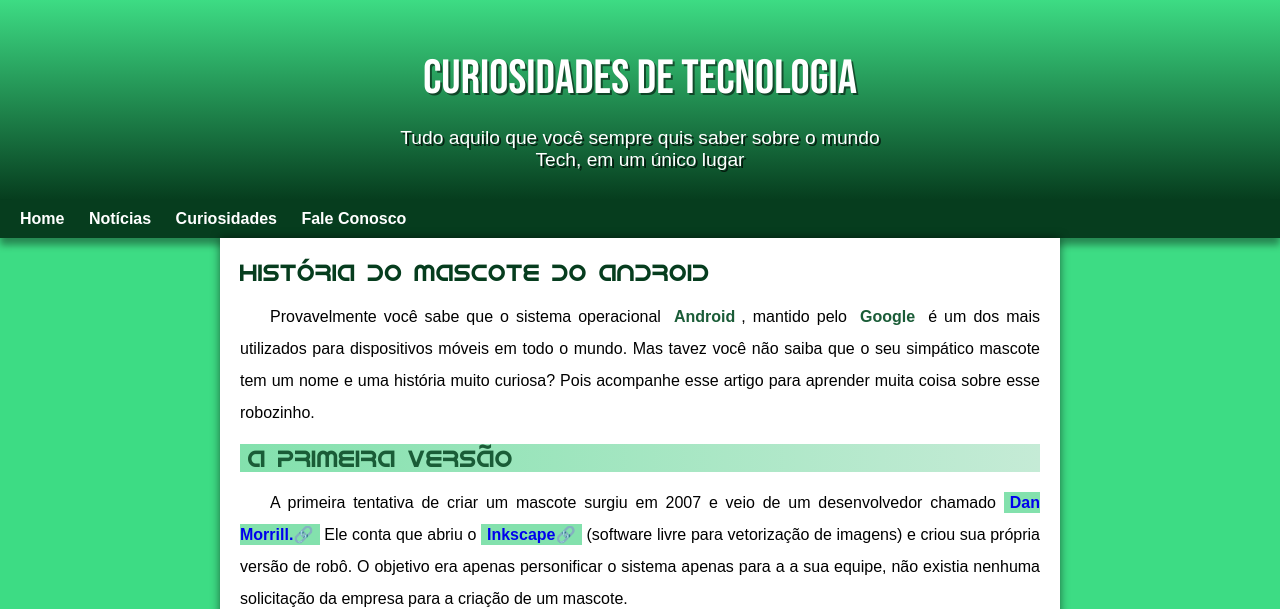
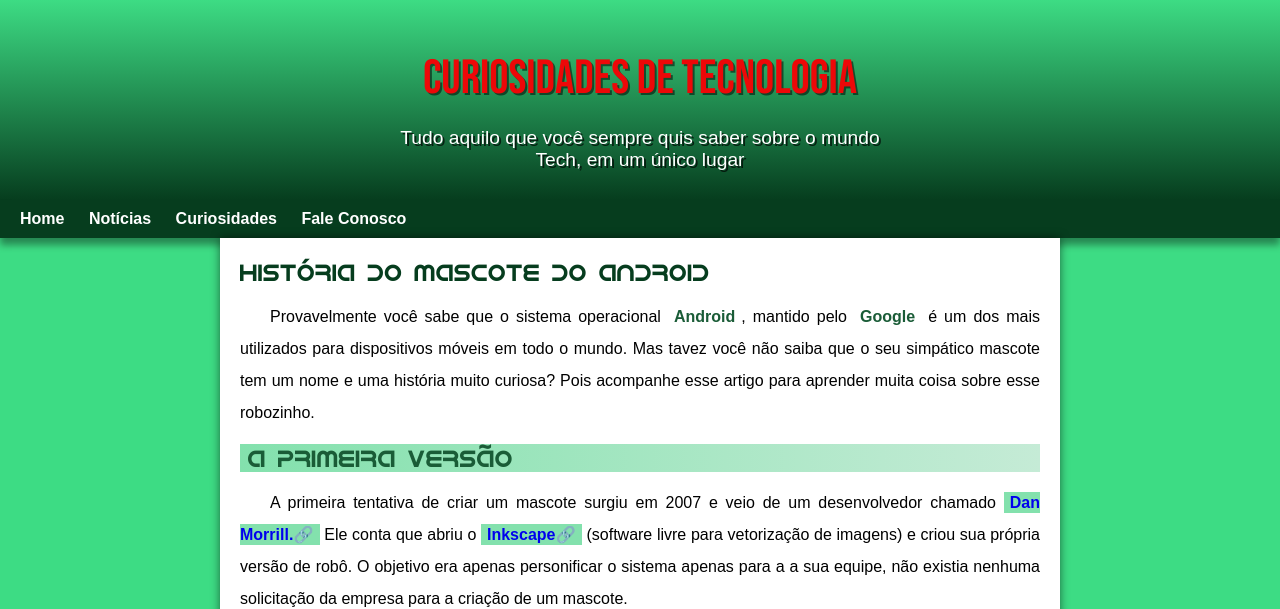
Before and after one commit to Felipe4773/projeto-android, a plain HTML site: page index.html in a window 1280 px wide. Shown: the top 609 px of the page. Drawn offline with Linux system fonts and the light colour scheme.

Commit message:
mudei a cor

```diff
--- a/style.css
+++ b/style.css
@@ -46,7 +46,7 @@ header {
 
 header > h1 {
 
-  color: white;
+  color: rgb(237, 8, 8);
   font-family: var(--fonte-destaque);
  margin-bottom: 20px;
  font-size: 3em;
```
